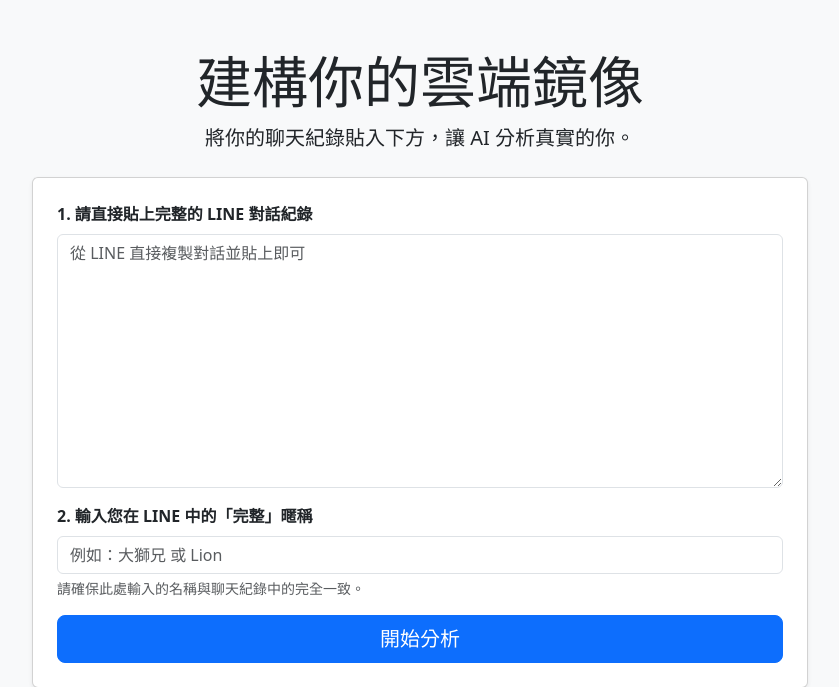
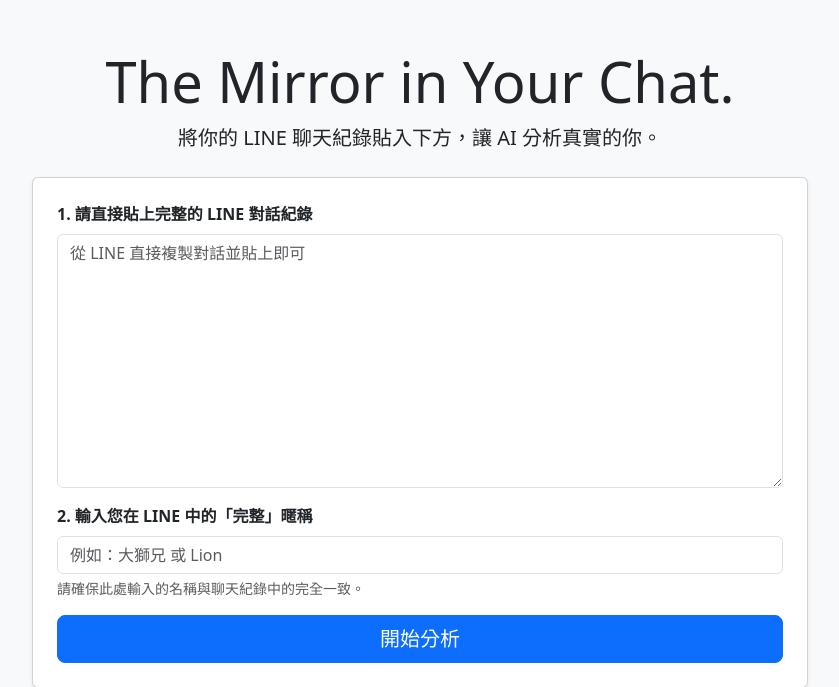
Before and after one commit to whyhugo/CSIE-Camp-GCP-mbti, a Flask app: page / in a window 1280 px wide. Shown: the top 687 px of the page, without its empty margins (220-1059 px from the left). Run offline with Flask 3, Linux system fonts and the light colour scheme.

Commit message:
Update page title and header text to English for consistency

```diff
--- a/webapp-frontend/templates/index.html
+++ b/webapp-frontend/templates/index.html
@@ -3,7 +3,7 @@
 <head>
     <meta charset="UTF-8">
     <meta name="viewport" content="width=device-width, initial-scale=1.0">
-    <title>雲端 AI 鏡像分析</title>
+    <title>The Mirror in Your Chat.</title>
     <link href="https://cdn.jsdelivr.net/npm/bootstrap@5.3.3/dist/css/bootstrap.min.css" rel="stylesheet">
     <style>
         body { background-color: #f8f9fa; }
@@ -20,8 +20,8 @@
 <body>
     <div class="container my-5">
         <div class="text-center mb-4">
-            <h1 class="display-4">建構你的雲端鏡像</h1>
-            <p class="lead">將你的聊天紀錄貼入下方，讓 AI 分析真實的你。</p>
+            <h1 class="display-4">The Mirror in Your Chat.</h1>
+            <p class="lead">將你的 LINE 聊天紀錄貼入下方，讓 AI 分析真實的你。</p>
         </div>
 
         <div class="card p-4 shadow-sm">
```
